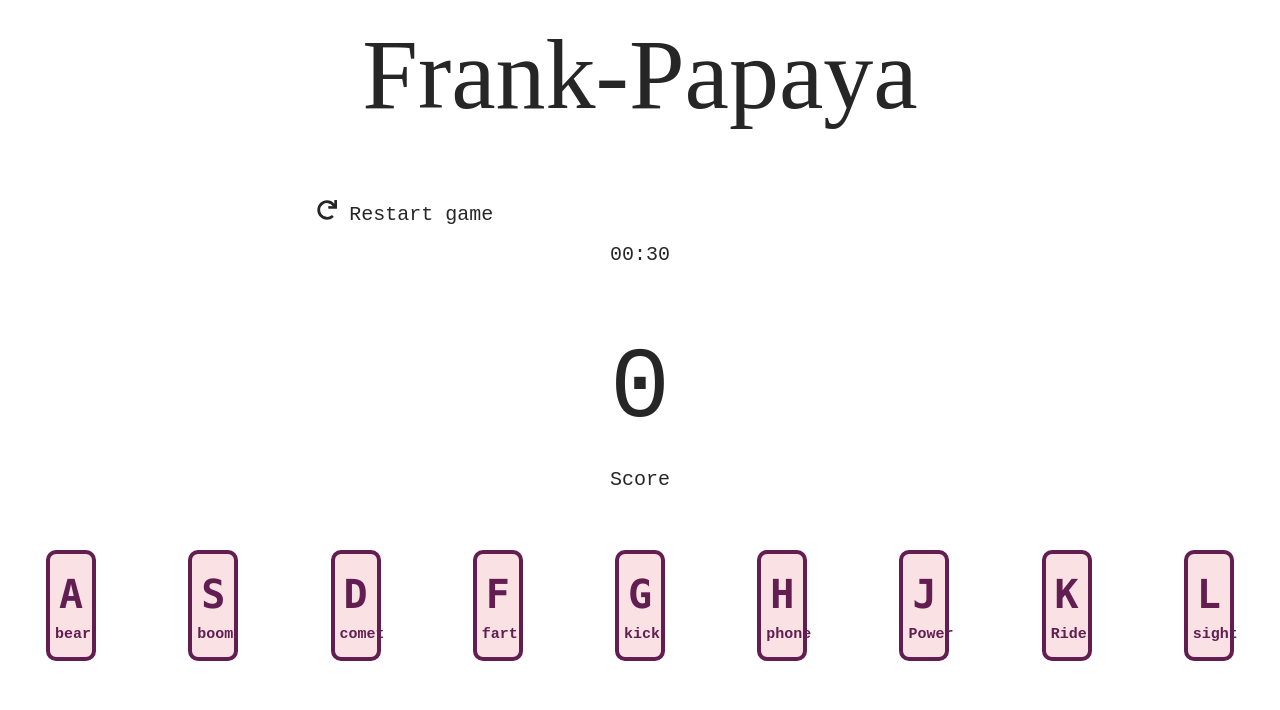
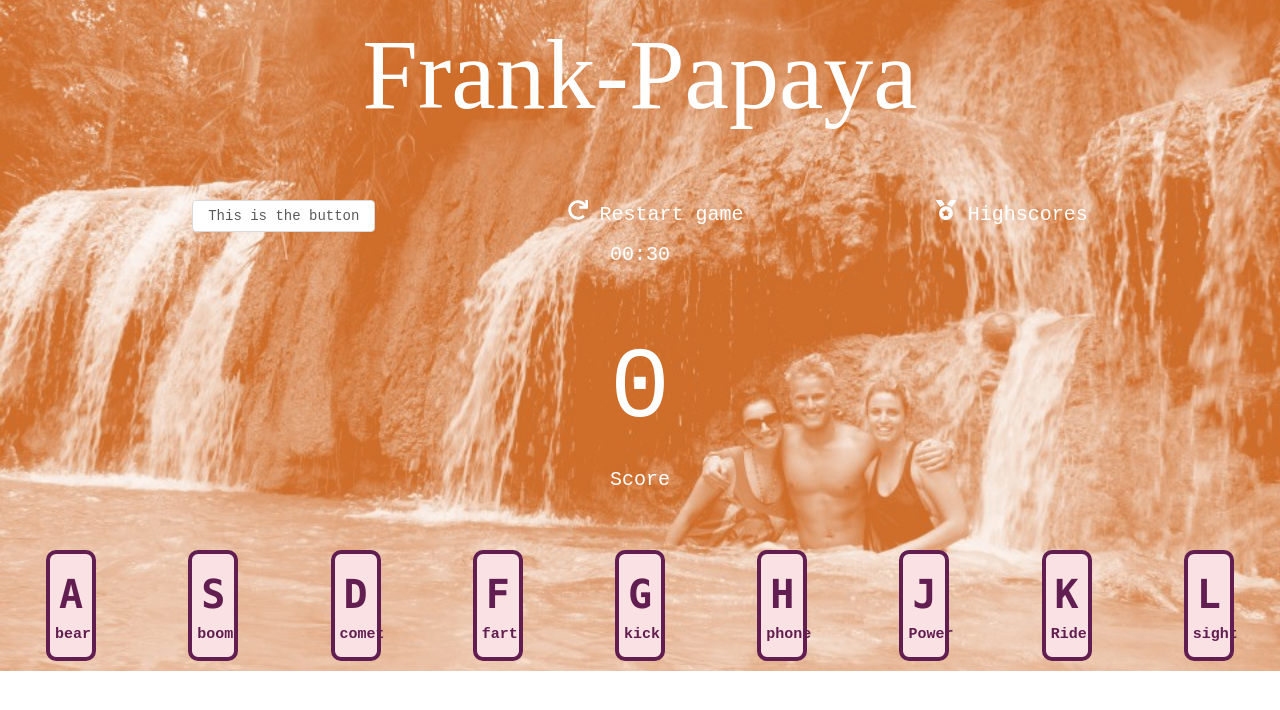
Before and after one commit to nikolai-max/frank-papaya, a React (Create React App) app: page / in a window 1280 px wide. Shown: the top 710 px of the page. Built offline with nearby package versions, Linux system fonts and the light colour scheme; a web font is replaced by a local one.

Commit message:
Frank Papaya
A game I've bee helping a friend with. Some UI changes and colors added.

```diff
--- a/src/App.css
+++ b/src/App.css
@@ -2,12 +2,11 @@
 
 html {
   font-size: 10px;
-  background: url('/background.jpg');
   -webkit-background-size: cover;
   -moz-background-size: cover;
   -o-background-size: cover;
   background-size: cover;
-  color: white;
+
 }
 
 body,html {
@@ -19,16 +18,19 @@ body,html {
 h1 {
   font-size: 100px;
   font-family: 'Knewave', cursive;
+  color: white;
 }
 
 h2 {
   font-size: 100px;
   margin: 0;
+  color: white;
 }
 
 h3 {
   font-size: 20px;
   margin-top: 0;
+  color: white;
 }
 
 a {
--- a/src/components/dashboard/dashboard.component.jsx
+++ b/src/components/dashboard/dashboard.component.jsx
@@ -5,6 +5,7 @@ import { connect } from 'react-redux'
 import { setCurrentScore } from '../../redux/score/score.actions'
 
 import { FaRedo, FaMedal } from 'react-icons/fa';
+import {Button} from 'antd'
 
 import './dashboard.style.scss'
 
@@ -17,11 +18,12 @@ const Dashboard = (props) => {
   return(
     <div className='dashboard-wrapper'>
       <div className='dashboard'>
+        <Button>This is the button</Button>
         <h3 className="game-icons" onClick={init}><FaRedo/> Restart game</h3>
         <h3 className="game-icons"><Link to="/score"><FaMedal/> Highscores</Link></h3>
       </div>
       <div>
-      <h3>00:30</h3>
+      <h3 className="whiteColor">00:30</h3>
       </div>
       </div>
   )
--- a/src/components/dashboard/dashboard.style.scss
+++ b/src/components/dashboard/dashboard.style.scss
@@ -12,3 +12,7 @@
       }
     }
   }
+
+.game-icons {
+  color: white;
+}
--- a/src/components/score/score.component.jsx
+++ b/src/components/score/score.component.jsx
@@ -9,11 +9,11 @@ import './score.style.scss'
 const Score = ({currentScore}) => (
 
 <div className='score'>
-    <h2><CountUp
+    <h2 class="scoreColor"><CountUp
     preserveValue={true}
     end={currentScore}
      /></h2>
-    <h3>Score</h3>
+    <h3 class="scoreColor">Score</h3>
 </div>
 )
 
--- a/src/components/score/score.style.scss
+++ b/src/components/score/score.style.scss
@@ -4,4 +4,14 @@
     flex-direction: column;
     align-items: center;
     justify-content: center;
+
+
 }
+
+.scoreColor {
+    color: white !important;
+}
+
+.whiteColor {
+    color: white !important;
+}
--- a/src/pages/landingpage.jsx
+++ b/src/pages/landingpage.jsx
@@ -8,8 +8,8 @@ import './pages.style.scss'
 function LandingPage() {
     return (
     <div className="landingpageContainer">
-        <div className='header'>
-            <h1>Frank-Papaya</h1>
+        <div >
+            <h1 className='header'>Frank-Papaya</h1>
         </div>
         <Dashboard></Dashboard>
         <Score></Score>
--- a/src/pages/pages.style.scss
+++ b/src/pages/pages.style.scss
@@ -3,4 +3,12 @@
     flex-direction: column;
     align-items: stretch;
     text-align: center;
+    background: url('/background.jpg');
+    background-size: cover;
+    background-position: center;
+
 }
+
+.header {
+    color: white;
+}
```
